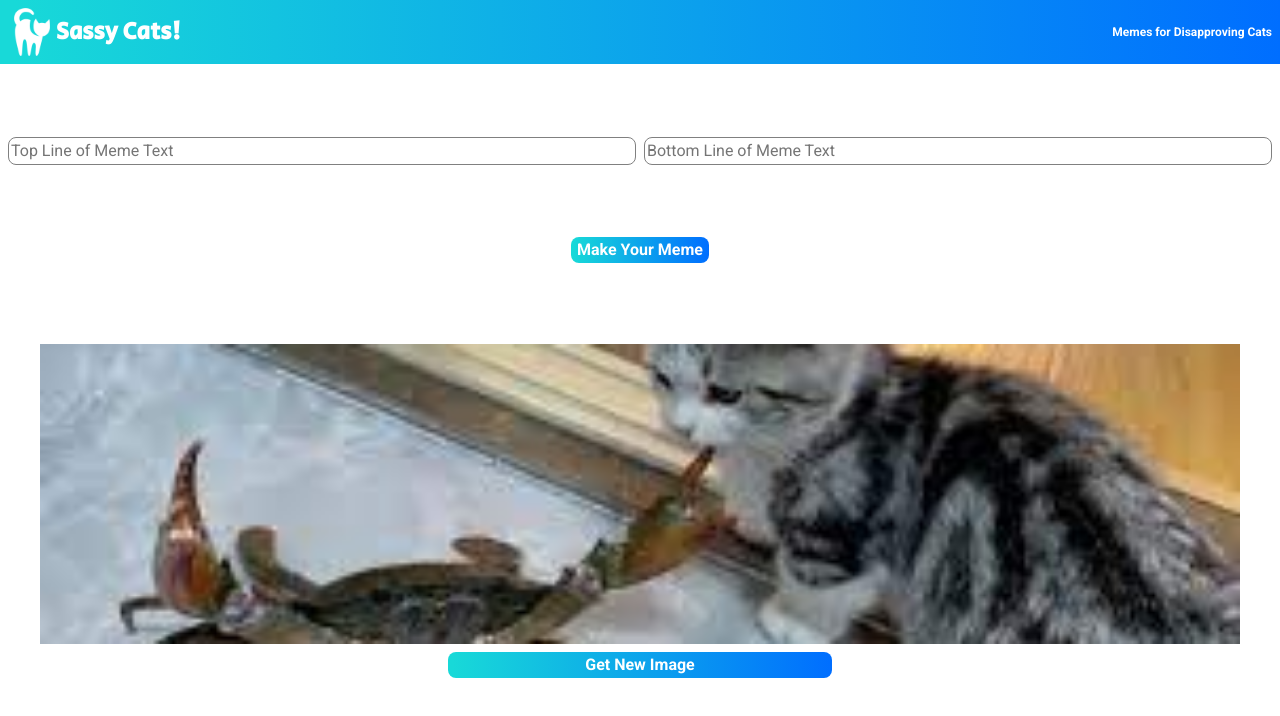
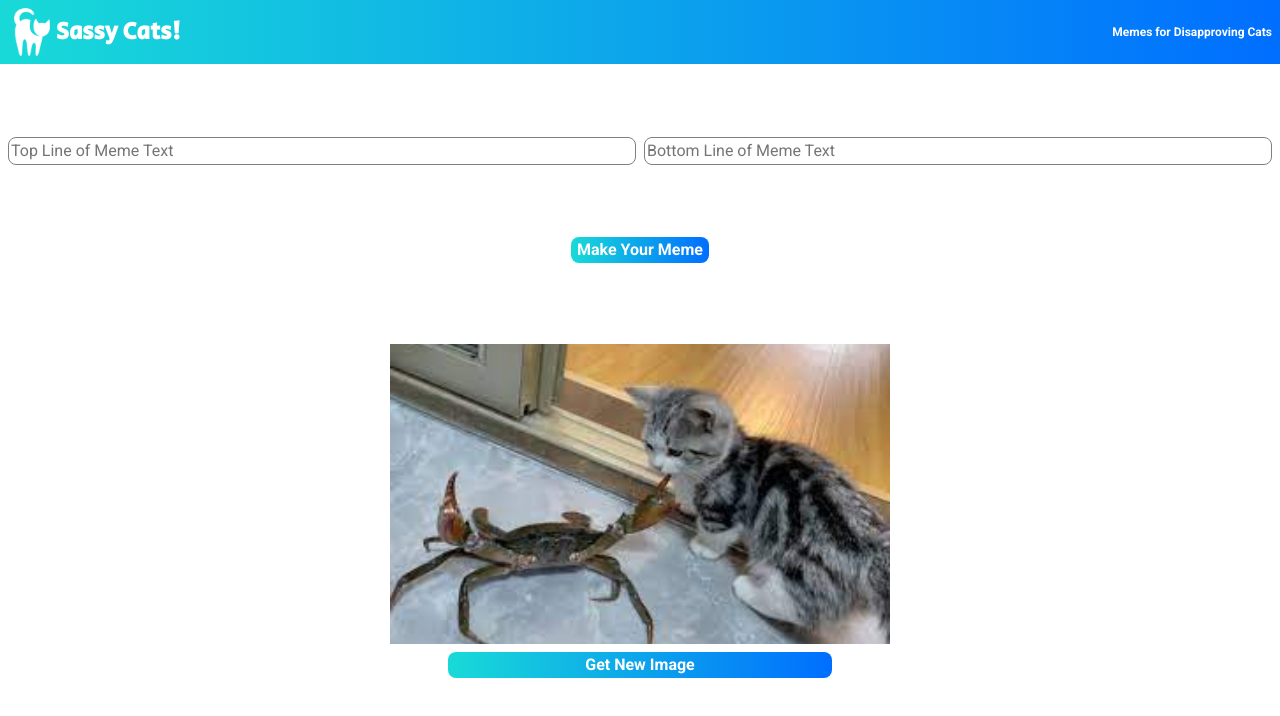
Before and after one commit to aeposten/sassy-cats, a React (Create React App) app: page / in a window 1280 px wide. Shown: the top 716 px of the page. Built offline with nearby package versions, Linux system fonts and the light colour scheme.

Commit message:
Additional image styling

```diff
--- a/public/styles.css
+++ b/public/styles.css
@@ -144,4 +144,9 @@ button {
     button {
         max-width: 30vw;
     }
+
+    .meme-img {
+        max-width: 500px;
+        max-height: 500px;
+    }
   }
```
